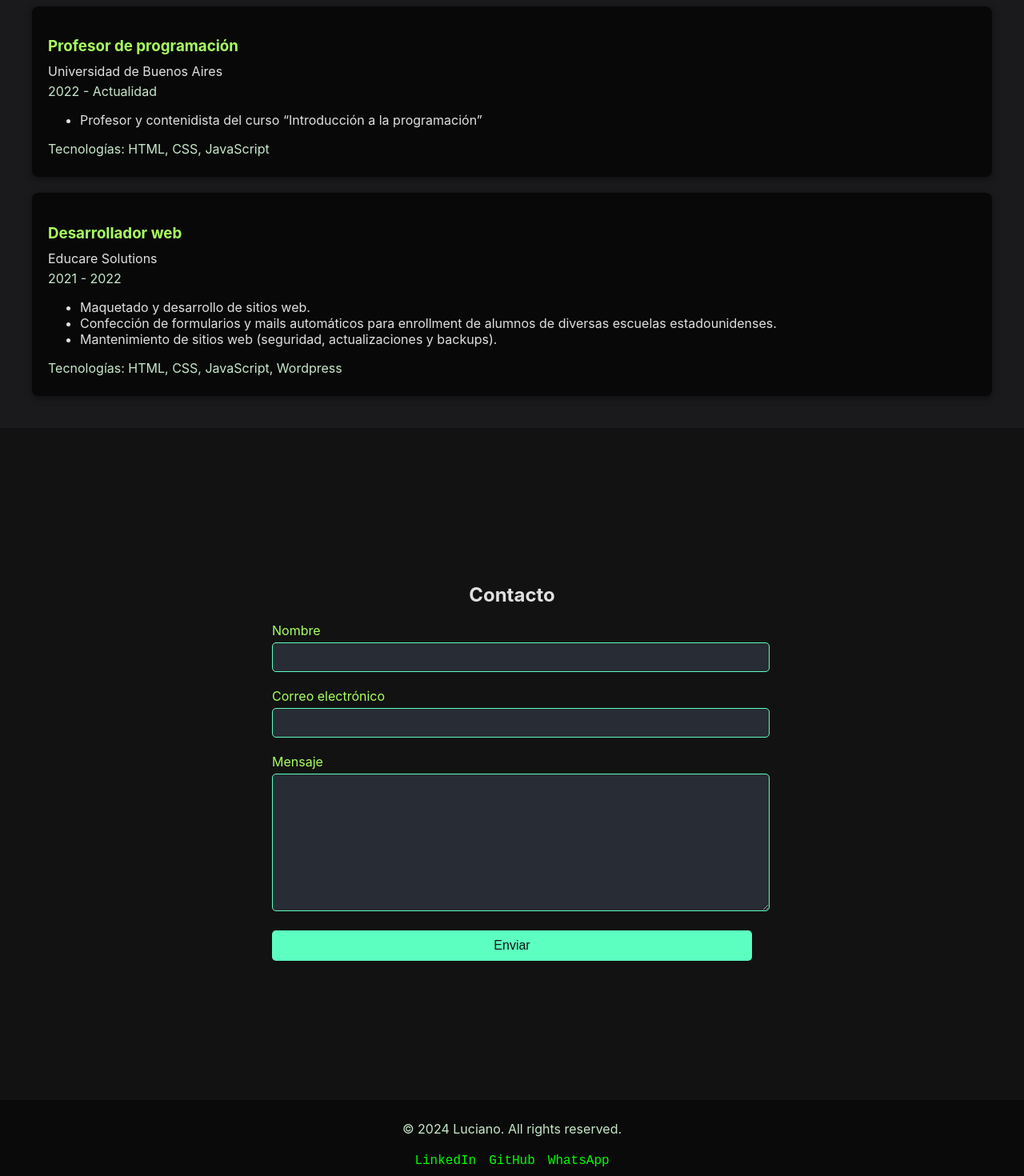
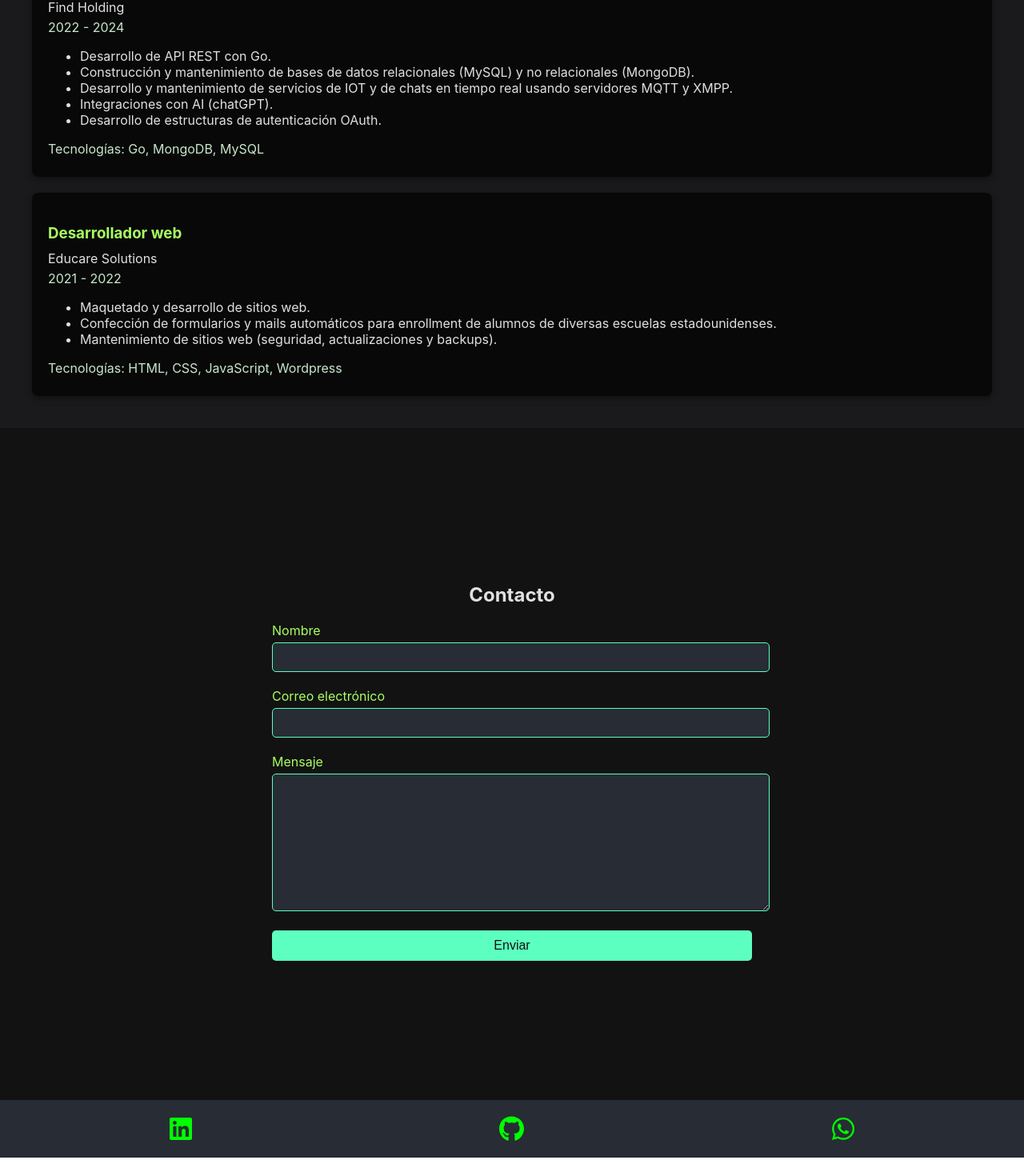
Before and after one commit to lucianolupo95/lucianolupo95.github.io, a React (Create React App) app: page / in a window 1280 px wide. Shown: the part 2174-3644 px from the top of the page at 80% size. After the commit the page ends 3621 px from the top, so only its background shows below. Built offline with nearby package versions, Linux system fonts and the light colour scheme.

Commit message:
Agregué links a mis redes sociales

```diff
--- a/package.json
+++ b/package.json
@@ -3,6 +3,9 @@
   "version": "0.1.0",
   "private": true,
   "dependencies": {
+    "@fortawesome/fontawesome-svg-core": "^6.6.0",
+    "@fortawesome/free-brands-svg-icons": "^6.6.0",
+    "@fortawesome/react-fontawesome": "^0.2.2",
     "@testing-library/jest-dom": "^5.17.0",
     "@testing-library/react": "^13.4.0",
     "@testing-library/user-event": "^13.5.0",
--- a/src/components/Experiences.js
+++ b/src/components/Experiences.js
@@ -10,29 +10,28 @@ const Experience = () => {
   const experienceList = [
     {
       id: 1,
-      title: "Desarrollador Backend Go",
-      company: "Find Holding",
-      companyLink: "https://findholding.com/",
-      description: `        Desarrollo de API REST con Go.
-        Construcción y mantenimiento de bases de datos relacionales (MySQL) y no relacionales (MongoDB).
-        Desarrollo y mantenimiento de servicios de IOT y de chats en tiempo real usando servidores MQTT y XMPP.
-        Integraciones con AI (chatGPT).
-        Desarrollo de estructuras de autenticación OAuth.`,
-      programmingRelated: true,
-      technologies: ["Go", "MongoDB", "MySQL"],
-      startDate: "2022",
-      endDate: "2024",
+      title: "Pasante en el área de Desarrollo de RRHH y Servicios Generales. ",
+      company: "Transener S.A.",
+      companyLink: "https://www.transener.com.ar/",
+      description: `- Análisis de capacitaciones.
+        - Carga de facturas en sistema SAP.
+        - Actualización de base de datos de empleados en software de capacitación.
+        - Coordinación y Logística de eventos de capacitación en la empresa.
+        - Administración de correo interno y externo.`,
+      programmingRelated: false,
+      startDate: "2014",
+      endDate: "2016",
     },
     {
       id: 2,
-      title: "Profesor de programación",
-      company: "Universidad de Buenos Aires",
-      companyLink: "https://www.psi.uba.ar/bienestar/index.php",
-      description: `Profesor y contenidista del curso “Introducción a la programación”`,
-      programmingRelated: true,
-      technologies: ["HTML", "CSS", "JavaScript"],
-      startDate: "2022",
-      endDate: "",
+      title: "Psicólogo y acompañante terapéutico",
+      company: "RedAT | Holding Tratamientos | Autónomo",
+      companyLink: "https://redat.com.ar/",
+      description: `Acompañamiento terapéutico en hogares y escuelas
+        Consultas de psicología particulares`,
+      programmingRelated: false,
+      startDate: "2016",
+      endDate: "2023",
     },
     {
       id: 3,
@@ -49,15 +48,6 @@ const Experience = () => {
     },
     {
       id: 4,
-      title: "Recepción",
-      company: "IMED Levante",
-      description: `Recepción de Urgencias de pacientes angloparlantes e hispanoparlantes`,
-      programmingRelated: false,
-      startDate: "2024",
-      endDate: "",
-    },
-    {
-      id: 5,
       title: "Consultor SAP FICA",
       company: "Nixus SAP Consulting",
       description: `Soporte de soluciones basadas en SAP FI-CA
@@ -67,29 +57,39 @@ const Experience = () => {
       endDate: "2023",
     },
     {
+      id: 5,
+      title: "Profesor de programación",
+      company: "Universidad de Buenos Aires",
+      companyLink: "https://www.psi.uba.ar/bienestar/index.php",
+      description: `Profesor y contenidista del curso “Introducción a la programación”`,
+      programmingRelated: true,
+      technologies: ["HTML", "CSS", "JavaScript"],
+      startDate: "2022",
+      endDate: "",
+    },
+    {
       id: 6,
-      title: "Psicólogo y acompañante terapéutico",
-      company: "RedAT | Holding Tratamientos | Autónomo",
-      companyLink: "https://redat.com.ar/",
-      description: `Acompañamiento terapéutico en hogares y escuelas
-        Consultas de psicología particulares`,
-      programmingRelated: false,
-      startDate: "2016",
-      endDate: "2023",
+      title: "Desarrollador Backend Go",
+      company: "Find Holding",
+      companyLink: "https://findholding.com/",
+      description: `        Desarrollo de API REST con Go.
+        Construcción y mantenimiento de bases de datos relacionales (MySQL) y no relacionales (MongoDB).
+        Desarrollo y mantenimiento de servicios de IOT y de chats en tiempo real usando servidores MQTT y XMPP.
+        Integraciones con AI (chatGPT).
+        Desarrollo de estructuras de autenticación OAuth.`,
+      programmingRelated: true,
+      technologies: ["Go", "MongoDB", "MySQL"],
+      startDate: "2022",
+      endDate: "2024",
     },
     {
       id: 7,
-      title: "Pasante en el área de Desarrollo de RRHH y Servicios Generales. ",
-      company: "Transener S.A.",
-      companyLink: "https://www.transener.com.ar/",
-      description: `- Análisis de capacitaciones.
-        - Carga de facturas en sistema SAP.
-        - Actualización de base de datos de empleados en software de capacitación.
-        - Coordinación y Logística de eventos de capacitación en la empresa.
-        - Administración de correo interno y externo.`,
+      title: "Recepción",
+      company: "IMED Levante",
+      description: `Recepción de Urgencias de pacientes angloparlantes e hispanoparlantes`,
       programmingRelated: false,
-      startDate: "2014",
-      endDate: "2016",
+      startDate: "2024",
+      endDate: "",
     },
   ];
 
--- a/src/components/Footer.js
+++ b/src/components/Footer.js
@@ -1,33 +1,38 @@
 // Footer.js
 import React from "react";
 import "../styles/Footer.css"; // Asegúrate de crear el archivo CSS correspondiente
+import { FontAwesomeIcon } from "@fortawesome/react-fontawesome";
+import {
+  faLinkedin,
+  faGithub,
+  faWhatsapp,
+} from "@fortawesome/free-brands-svg-icons";
 
 const Footer = () => {
   return (
     <footer className="footer">
       <div className="footer-content">
-        <p>© 2024 Luciano. All rights reserved.</p>
         <div className="social-links">
           <a
-            href="https://linkedin.com/in/tuusuario"
+            href="https://www.linkedin.com/in/lucianolupo95/"
             target="_blank"
             rel="noopener noreferrer"
           >
-            LinkedIn
+            <FontAwesomeIcon icon={faLinkedin} size="2x" />
           </a>
           <a
-            href="https://github.com/tuusuario"
+            href="https://github.com/lucianolupo95"
             target="_blank"
             rel="noopener noreferrer"
           >
-            GitHub
+            <FontAwesomeIcon icon={faGithub} size="2x" />
           </a>
           <a
-            href="https://wa.me/tuusuario"
+            href="https://wa.me/+34641585218"
             target="_blank"
             rel="noopener noreferrer"
           >
-            WhatsApp
+            <FontAwesomeIcon icon={faWhatsapp} size="2x" />
           </a>
         </div>
       </div>
--- a/src/styles/Footer.css
+++ b/src/styles/Footer.css
@@ -1,25 +1,24 @@
-/* Footer.css */
 .footer {
-  background-color: #0a0a0a;
-  padding: 1rem;
+  background-color: #282c34;
+  padding: 20px;
   text-align: center;
 }
 
 .footer-content {
   display: flex;
-  flex-direction: column;
-  align-items: center;
-  gap: 0.5rem;
+  justify-content: center;
 }
-
+.social-links {
+  display: flex;
+  justify-content: space-around;
+  width: 100%;
+}
 .social-links a {
+  margin: 0 15px;
   color: #00ff00;
-  margin: 0 0.5rem;
-  text-decoration: none;
-  transition: color 0.3s;
-  font-family: "Courier New", Courier, monospace;
+  transition: color 0.3s ease;
 }
 
 .social-links a:hover {
-  color: #ffffff;
+  color: white;
 }
```
Also changed, not shown: 1 other file (tests, documents, lock files or other folders).
